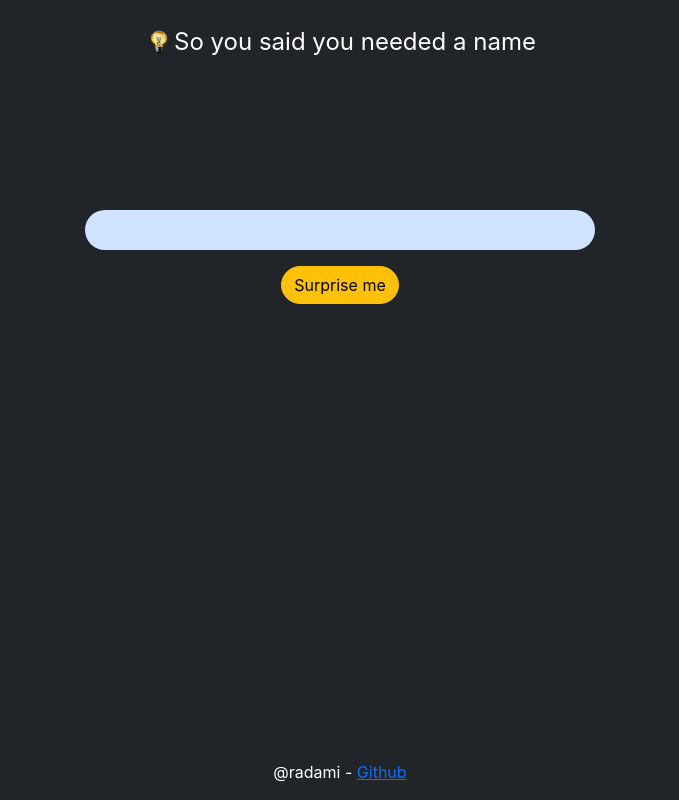
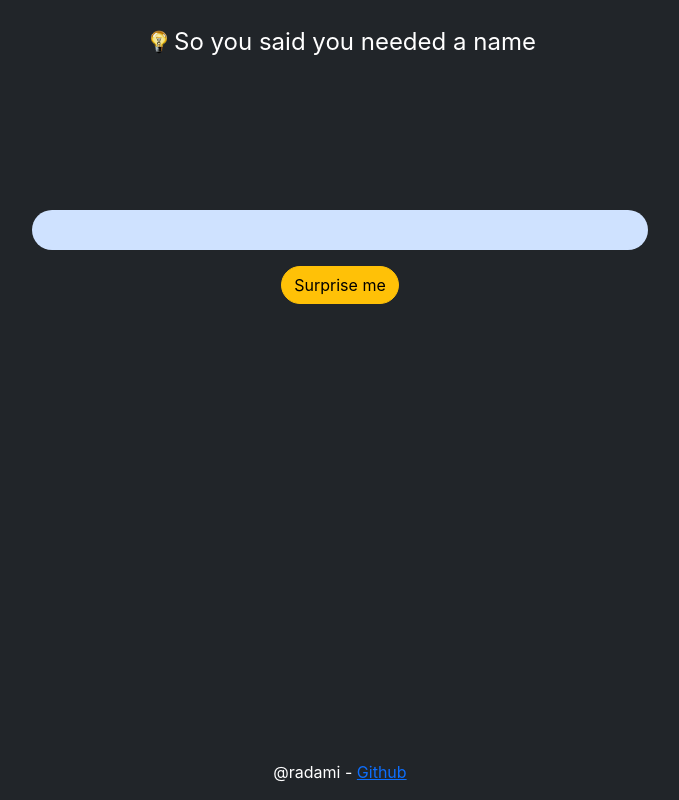
Before and after one commit to Radami/random_name, a React (Create React App) app in the folder restaurants-fe/: page / in a window 1280 px wide. Shown: the whole page, without its empty margins (300-979 px from the left). Built offline with nearby package versions, Linux system fonts and the light colour scheme; no server answers; the HTML template or start-up script is replaced by a standard one.

Commit message:
Refactor Button into function component

```diff
--- a/restaurants-fe/src/components/home.js
+++ b/restaurants-fe/src/components/home.js
@@ -3,20 +3,17 @@ import { Component } from "react";
 
 import { API_URL } from "../constants";
 
-class Button extends Component {
-
-    handleClick() {
-        console.log('click')
-    }
-
-    render() {
-        return <button onClick={this.props.onClick} className="new btn btn-warning rounded-pill">{this.props.name}</button>
-    }
+function Button({value, handleClick}) {
+    return (
+        <button onClick={handleClick} className="new btn btn-warning rounded-pill">
+            {value}
+        </button>
+    );
 }
 
 class Home extends Component {
     state ={
-        name: null
+        name: null,
     };
 
     componentDidMount() {
@@ -30,15 +27,15 @@ class Home extends Component {
     render() {
 
         return (
-                <main class="container-fluid d-flex flex-column col-lg-5 flex-grow-1 justify-content-center">
-                    <div class="row flex-grow-1">
+                <main class="container-fluid d-flex flex-column col-md-6 flex-grow-1 justify-content-center">
+                    <div class="row flex-grow-1 justify-content-center">
                         <div class="col d-flex flex-column justify-content-center text-center">
                             <div class="container-md py-3 rounded-pill bg-primary-subtle">
                                 <h3>{this.state.name}</h3>
                             </div>
                             <div class="justify-content-center align-items-center m-3">
                                 <div class="text-center">
-                                    <Button name="Surprise me" onClick={this.getNewName}/>
+                                    <Button value="Surprise me" handleClick={this.getNewName}/>
                                 </div>
                             </div>
                         </div>
```
